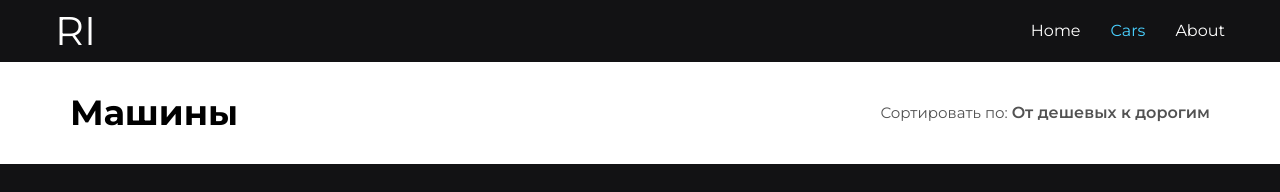
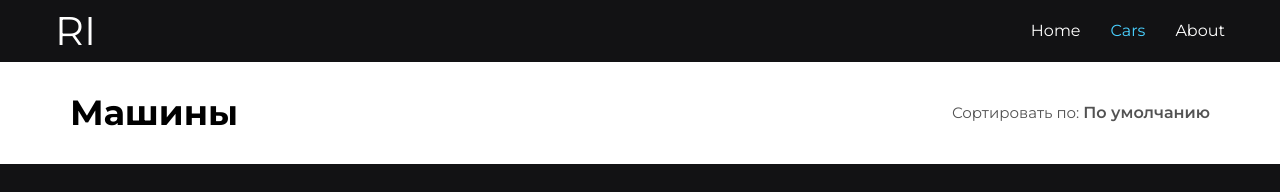
Before and after one commit to YakhyaevGadji/car-rent, a React (Vite) app: page /Cars in a window 1280 px wide. Shown: the top 192 px of the page. Built offline with nearby package versions, Linux system fonts and the light colour scheme.

Commit message:
add: filter sort

```diff
--- a/src/entities/carblock/model/carsFiltersSlices.ts
+++ b/src/entities/carblock/model/carsFiltersSlices.ts
@@ -1,8 +1,13 @@
-import { createSlice } from "@reduxjs/toolkit";
+import { createSlice, PayloadAction } from "@reduxjs/toolkit";
+
+export type TypeSort = {
+    title: string,
+    property: string
+}
 
 const initialState = {
     sort: {
-        title: "От дешевых к дорогим",
+        title: "По умолчанию",
         property: "default",
     },
 };
@@ -11,7 +16,7 @@ const filterSlice = createSlice({
     name: "filters",
     initialState,
     reducers: {
-        setSort(state, action) {
+        setSort(state, action: PayloadAction<TypeSort>) {
             state.sort = action.payload
         }
     },
--- /dev/null
+++ b/src/features/carsSort/model/listSort.ts
@@ -0,0 +1,5 @@
+export const listSort = [
+    { title: "По умолчанию", property: "default" },
+    { title: "От дешевых к дорогим", property: "asc" },
+    { title: "По дорогих к дешевым", property: "desc" }
+];
--- a/src/features/carsSort/ui/CarsSort.tsx
+++ b/src/features/carsSort/ui/CarsSort.tsx
@@ -1,10 +1,33 @@
 import React from "react";
 import "./carsSort.scss";
+import { useAppDispatch, useAppSelector } from "../../../app/appStore";
+import { setSort, TypeSort } from "../../../entities/carblock/model/carsFiltersSlices";
+import { listSort } from "../model/listSort";
 
-const CarsSort: React.FC = ({sort}) => {
+const CarsSort: React.FC = () => {
+    const sort = useAppSelector((state) => state.filters.sort);
+    const [open, setOpen] = React.useState(false);
+    const dispatch = useAppDispatch();
+
+    const onCliclSort = () => {
+        setOpen(!open)
+    }
+
+    const clickItemList = (item: TypeSort) => {
+        dispatch(setSort(item));
+        setOpen(false)
+    }
+
     return (
         <div className="cars-sort">
-            <p className="cars-sort__text">Сортировать по: <span className="cars-sort__value">{sort.title}</span></p>
+            <p onClick={onCliclSort} className="cars-sort__text">Сортировать по: <span className="cars-sort__value">{sort.title}</span></p>
+            {open && (
+                <ul className="cars-sort__list">
+                    {listSort.map((item, index) => {
+                        return <p key={index} onClick={() => clickItemList(item)} className={`cars-sort__item ${sort.property === item.property ? `cars-sort__item--active` : ``}`}>{item.title}</p>
+                    })}
+                </ul>
+            )}
         </div>
     );
 }
--- a/src/features/carsSort/ui/carsSort.scss
+++ b/src/features/carsSort/ui/carsSort.scss
@@ -9,4 +9,28 @@
        font-weight: 600;
        font-size: 16px;
     }
+
+    &__list {
+        border: 1px solid;
+        border-radius: 5px;
+        overflow: hidden;
+        width: 190px;
+    }
+
+    &__item {
+        font-size: 14px;
+        font-weight: 400;
+        padding: 5px;
+        cursor: pointer;
+
+        &--active {
+            background-color: #e7e7e7;
+            font-weight: 500;
+        }
+
+        &:hover {
+            background-color: #e7e7e7;
+            font-weight: 500;
+        }
+    }
 }
--- a/src/pages/Cars/ui/Cars.tsx
+++ b/src/pages/Cars/ui/Cars.tsx
@@ -9,9 +9,10 @@ const Cars: React.FC = () => {
 
             </aside>
             <div className="cars">
-                <div className="cars__sort">
-                    <FilterSort/>
-                </div>
+                <FilterSort/>
+                <ul className="cars__list">
+
+                </ul>
             </div>
         </div>
     );
--- a/src/widgets/filters/filterSort/ui/FilterSort.tsx
+++ b/src/widgets/filters/filterSort/ui/FilterSort.tsx
@@ -1,16 +1,13 @@
 import React from "react";
 import "./filterSort.scss";
 import CarsSort from "../../../../features/carsSort/ui/CarsSort";
-import { useAppSelector } from "../../../../app/appStore";
 
 const FilterSort: React.FC = () => {
-    const sort = useAppSelector((state) => state.filters.sort);
-
     return (
         <section className="sort">
             <div className="sort__inner container">
                 <h1 className="sort__title">Машины</h1>
-                <CarsSort sort={sort}/>
+                <CarsSort/>
             </div>
         </section>
     );
```
